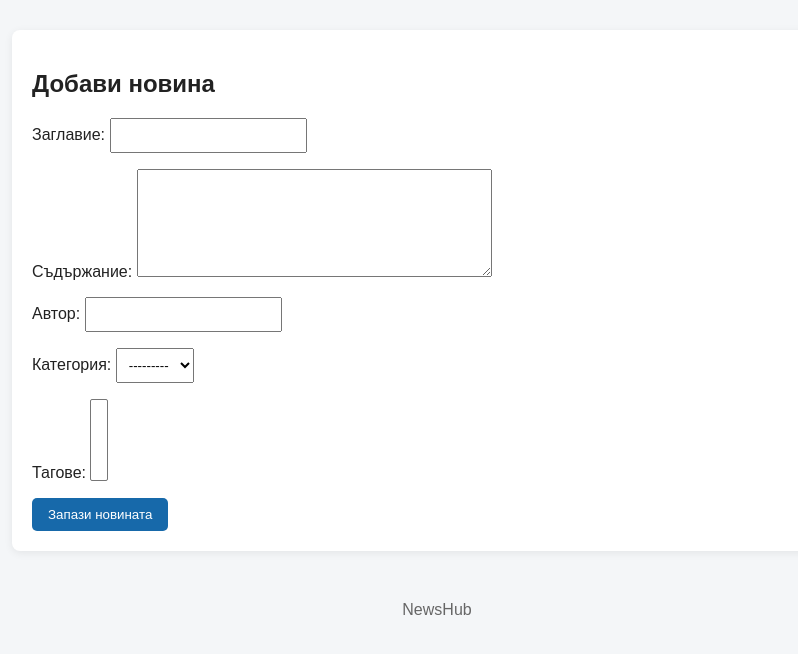
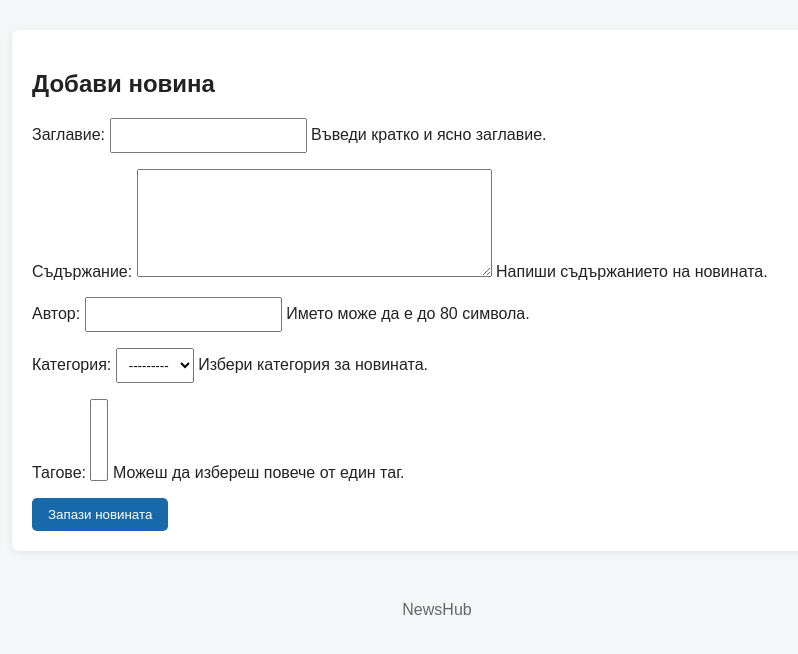
Before and after one commit to simonhadjiski4321-arch/newshub_project, a Django app: page /news/create/ in a window 1280 px wide. Shown: the part 58-712 px from the top of the page, without its empty margins (203-1001 px from the left). Run offline with Django 5.2, Linux system fonts and the light colour scheme; data that the repository does not hold is empty.

Commit message:
Improve form validation and reusable templates

```diff
--- a/news/forms.py
+++ b/news/forms.py
@@ -1,8 +1,16 @@
 from django import forms
+from django.utils import timezone
+
 from .models import Article
 
 
 class ArticleForm(forms.ModelForm):
+    created_at_display = forms.CharField(
+        label="Дата на създаване",
+        required=False,
+        disabled=True,
+    )
+
     class Meta:
         model = Article
         fields = ["title", "content", "author_name", "category", "tags"]
@@ -13,6 +21,40 @@ class ArticleForm(forms.ModelForm):
             "category": "Категория",
             "tags": "Тагове",
         }
+        help_texts = {
+            "title": "Въведи кратко и ясно заглавие.",
+            "content": "Напиши съдържанието на новината.",
+            "author_name": "Името може да е до 80 символа.",
+            "category": "Избери категория за новината.",
+            "tags": "Можеш да избереш повече от един таг.",
+        }
+
+        error_messages = {
+            "title": {
+                "required": "Моля, въведи заглавие.",
+                "max_length": "Заглавието може да е до 200 символа.",
+            },
+            "content": {
+                "required": "Моля, въведи съдържанието.",
+            },
+            "author_name": {
+                "required": "Моля, въведи името на автора.",
+                "max_length": "Името може да е до 80 символа.",
+            },
+            "category": {
+                "required": "Моля, избери категория.",
+            },
+        }
         widgets = {
             "content": forms.Textarea(attrs={"rows": 6}),
         }
+
+    def __init__(self, *args, **kwargs):
+        super().__init__(*args, **kwargs)
+
+        if self.instance and self.instance.pk:
+            self.fields["created_at_display"].initial = timezone.localtime(
+                self.instance.created_at
+            ).strftime("%d.%m.%Y %H:%M")
+        else:
+            self.fields.pop("created_at_display")
--- a/templates/base.html
+++ b/templates/base.html
@@ -8,18 +8,13 @@
     <link rel="stylesheet" href="{% static 'css/styles.css' %}">
 </head>
 <body>
-    <header>
-        <a class="brand" href="{% url 'news:article_list' %}">NewsHub</a>
-        <a href="{% url 'news:article_list' %}">Новини</a>
-        <a href="{% url 'news:article_create' %}">Добави новина</a>
-        <a href="{% url 'catalog:category_list' %}">Категории</a>
-        <a href="{% url 'catalog:tag_list' %}">Тагове</a>
-    </header>
+
+   {% include "partials/header.html" %}
 
     <main>
         {% block content %}{% endblock %}
     </main>
 
-    <footer>NewsHub</footer>
+    {% include "partials/footer.html" %}
 </body>
 </html>
--- a/templates/catalog/category_form.html
+++ b/templates/catalog/category_form.html
@@ -6,7 +6,7 @@
 <section class="panel">
     <h1>Добави категория</h1>
 
-    <form method="post">
+    <form method="post" novalidate>
         {% csrf_token %}
         {{ form.as_p }}
         <button type="submit">Запази категорията</button>
--- a/templates/catalog/tag_form.html
+++ b/templates/catalog/tag_form.html
@@ -6,7 +6,7 @@
 <section class="panel">
     <h1>Добави таг</h1>
 
-    <form method="post">
+    <form method="post" novalidate>
         {% csrf_token %}
         {{ form.as_p }}
         <button type="submit">Запази тага</button>
--- a/templates/news/article_detail.html
+++ b/templates/news/article_detail.html
@@ -1,4 +1,6 @@
 {% extends "base.html" %}
+
+{% load news_extras %}
 
 {% block title %}{{ article.title }} | NewsHub{% endblock %}
 
@@ -11,6 +13,8 @@
     <p>Категория: {{ article.category.name }}</p>
     <p>{{ article.created_at|date:"d.m.Y H:i" }}</p>
     <div>{{ article.content|linebreaks }}</div>
+
+    <p>Брой думи: {{ article.content|word_count }}</p>
 
     <p>
         Тагове:
--- a/templates/news/article_form.html
+++ b/templates/news/article_form.html
@@ -6,7 +6,7 @@
 <section class="panel">
     <h1>{{ form_title }}</h1>
 
-    <form method="post">
+    <form method="post" novalidate>
         {% csrf_token %}
         {{ form.as_p }}
         <button type="submit">{{ button_text }}</button>
--- /dev/null
+++ b/templates/partials/footer.html
@@ -0,0 +1 @@
+<footer>NewsHub</footer>
--- /dev/null
+++ b/templates/partials/header.html
@@ -0,0 +1,7 @@
+<header>
+        <a class="brand" href="{% url 'news:article_list' %}">NewsHub</a>
+        <a href="{% url 'news:article_list' %}">Новини</a>
+        <a href="{% url 'news:article_create' %}">Добави новина</a>
+        <a href="{% url 'catalog:category_list' %}">Категории</a>
+        <a href="{% url 'catalog:tag_list' %}">Тагове</a>
+</header>
```
Also changed, not shown: catalog/forms.py (+22 -0 lines), news/templatetags/news_extras.py (added, +8 -0 lines), README.md, news/templatetags/__init__.py (added).
